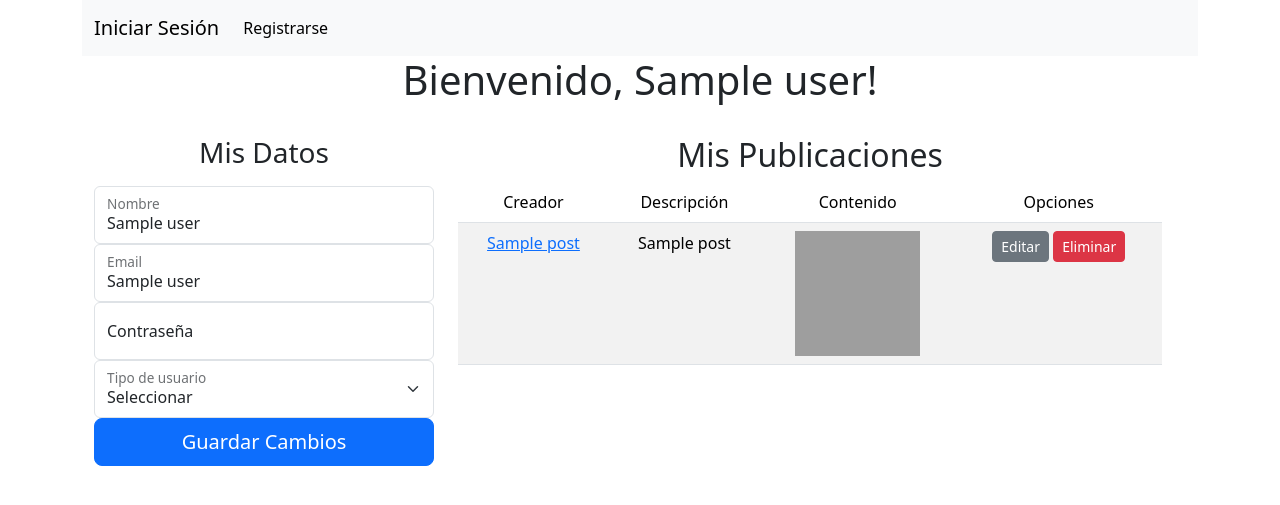
After one commit to Glitch-art/Red-Social-Universitaria, a Flask app: page /profile/1 in a window 1280 px wide. The commit adds this page. Shown: the top 505 px of the page. Run offline with Flask 2, Linux system fonts and the light colour scheme; a user stored in the database is signed in; a database or web service that is not in the repository returns one stand-in record (values such as "Sample title"); grey boxes are pictures that could not be loaded.

Commit message:
/login reparado, /home actualizado con posts y crear_posts, /edita_user agregado, /profile/<id> agregado. Rutas de posts agregadas, posibilidad de subir archivos. ModelUser modificado. User.py extendido. home.html ahora es el muro.

```diff
--- a/src/app.py
+++ b/src/app.py
@@ -1,7 +1,9 @@
 from flask import Flask, render_template, request, redirect, url_for, flash
 from config import *
-from flask_login import LoginManager, login_user, logout_user, login_required
+from flask_login import LoginManager, current_user, login_user, logout_user, login_required
 from datetime import datetime
+from werkzeug.utils import secure_filename
+import os
 
 from models.ModelUser import ModelUser
 from models.entities.User import User
@@ -16,11 +18,43 @@ login_manager_app = LoginManager(app)
 def load_user(id):
     return ModelUser.get_by_id(con_bd, id)
 
+# Constantes
+
+ALLOWED_EXTENSIONS = {'png', 'jpg', 'jpeg', 'gif' 'mp4'}
+
+# --------------------------------------------------
+# Rutas de la aplicación
+# --------------------------------------------------
+
+# Root
+
 @app.route('/')
 def index():
     crearTablaUsers()
     crearTablaProductos()
     return redirect(url_for('login'))
+
+# Home
+
+@app.route('/home')
+@login_required
+def home():
+    cursor = con_bd.cursor()
+    sql = """
+        SELECT posts.*, users.name
+        FROM posts
+        JOIN users
+        ON posts.user_id = users.id
+        ORDER BY posts.id DESC
+    """
+    cursor.execute(sql)
+    posts = cursor.fetchall()
+    data = {
+        "posts": posts
+    }
+    return render_template('home.html', data=data)
+
+# Users
 
 @app.route('/login', methods=['GET', 'POST'])
 def login():
@@ -28,8 +62,9 @@ def login():
     if request.method == 'POST':
         # print(request.form['email'])
         # print(request.form['password'])
-        user = User(0, request.form['email'], request.form['password'])
-        logged_user = ModelUser.login(con_bd, user)
+        email = request.form['email']
+        password = request.form['password']
+        logged_user = ModelUser.login(con_bd, email, password)
         if logged_user != None:
             if logged_user.password:
                 login_user(logged_user)
@@ -61,16 +96,16 @@ def add_user():
     if email and password and name and type_user:
         try:
             sql = """
-            INSERT INTO
-            users (
-                email,
-                password,
-                name,
-                type_user,
-                created_at
-            )
-            VALUES
-            ( %s, %s, %s, %s, %s);
+                INSERT INTO
+                users (
+                    email,
+                    password,
+                    name,
+                    type_user,
+                    created_at
+                )
+                VALUES
+                ( %s, %s, %s, %s, %s);
             """
             cursor.execute(sql,(email, password, name, type_user, now))
             con_bd.commit()
@@ -82,47 +117,106 @@ def add_user():
         flash('Error Al Registrar El Usuario', 'danger')
     return redirect(request.referrer)
 
-@app.route('/registrarProducto', methods=['POST'])
-def registrarProducto():
-    crearTablaProductos()
+@app.route('/editar_user/<int:id>')
+def editar_user(id):
     cursor = con_bd.cursor()
     form = request.form
-    nombreProducto = form['nombreProducto']
-    valorProducto = form['valorProducto']
-    cantidadProducto = form['cantidadProducto']
-    if nombreProducto and valorProducto and cantidadProducto:
+    email = form['email']
+    password = User.passwordHash(form['password'])
+    name = form['name']
+    type_user = form['type_user']
+    now = datetime.now()
+    if email and password and name and type_user:
         sql = """
-        INSERT INTO
-        productos (
-            nombreProducto,
-            valorProducto,
-            cantidadProducto
-        )
-        VALUES
-        ( %s, %s, %s);
+            UPDATE users
+            SET email = %s, password = %s, name = %s, type_user = %s, updated_at = %s
+            WHERE id = %s
         """
-        cursor.execute(sql,(nombreProducto, valorProducto, cantidadProducto))
+        cursor.execute(sql, (email, password, name, type_user, now, id))
         con_bd.commit()
-        flash('Producto Guardado Correctamente', 'info')
+        flash('Usuario Editado Correctamente', 'info')
         return redirect(url_for('home'))
     else:
-        flash('Error Al Guardar El Producto', 'danger')
-        return "Error"
+        flash('Error Al Editar El Usuario', 'danger')
+    return redirect(request.referrer)
 
-@app.route('/home')
-@login_required
-def home():
-    cursor = con_bd.cursor()
-    sql = "SELECT * FROM productos ORDER BY id DESC"
-    cursor.execute(sql)
-    productosRegistrados = cursor.fetchall()
-    return render_template('home.html', productos = productosRegistrados)
 
 @app.route('/logout')
 def logout():
     logout_user()
     flash("Sesión cerrada correctamente", "success")
     return redirect(url_for('login'))
+
+@app.route('/profile/<int:id>')
+@login_required
+def profile(id):
+    createPostsTable()
+    cursor = con_bd.cursor()
+    sql = """
+        SELECT posts.*, users.name
+        FROM posts
+        JOIN users
+        ON posts.user_id = users.id
+        WHERE posts.user_id = %s
+        ORDER BY posts.id DESC
+    """
+    cursor.execute(sql, (id,))
+    posts = cursor.fetchall()
+
+    is_my_profile = id == current_user.id
+    data = {
+        'posts':posts,
+        'is_my_profile': is_my_profile
+    }
+    return render_template('profile.html', data = data)
+
+# Posts
+
+@app.route('/create_post', methods=['POST'])
+def create_post():
+    createPostsTable()
+    cursor = con_bd.cursor()
+    form = request.form
+    description = form['description']
+    content = request.files['content']
+    user_id = current_user.id
+    now = datetime.now()
+
+    filename = secure_filename(content.filename)
+    # debugger
+    if content and user_id and allowed_file(filename):
+        base_path = os.path.dirname(__file__)
+        short_date = now.strftime("%Y%m%d")
+        filename_complete = f"{short_date}_{str(current_user.id)}_{filename}"
+        content_route = os.path.join(base_path, app.config['UPLOAD_FOLDER'], filename_complete)
+        try:
+            content.save(content_route)
+            sql = """
+                INSERT INTO
+                posts (
+                    user_id,
+                    description,
+                    content,
+                    created_at
+                )
+                VALUES
+                ( %s, %s, %s, %s);
+            """
+            cursor.execute(sql,(user_id, description, filename_complete, now))
+            con_bd.commit()
+            flash('Post Creado Correctamente', 'success')
+            return redirect(url_for('home'))
+        except Exception as e:
+            flash('Error Al Crear El Post: ' + str(e), 'danger')
+    else:
+        flash('Error Al Crear El Post', 'danger')
+    return redirect(request.referrer)
+
+def allowed_file(file):
+    file = file.split('.')
+    if file[1] in ALLOWED_EXTENSIONS:
+        return True
+    return False
 
 @app.route('/editar_producto/<int:id>', methods=['POST'])
 def editar(id):
@@ -153,6 +247,8 @@ def eliminar(id):
    con_bd.commit()
    flash('Producto Eliminado Correctamente', 'info')
    return redirect(url_for('home'))
+
+# Crear Tablas
 
 def crearTablaUsers():
     cursor = con_bd.cursor()
@@ -206,7 +302,7 @@ def createPostsTable():
         CREATE TABLE IF NOT EXISTS posts(
         id serial NOT NULL,
         user_id integer NOT NULL,
-        description character varying(255),
+        description text,
         content text,
         created_at timestamp without time zone,
         updated_at timestamp without time zone,
--- a/src/config.py
+++ b/src/config.py
@@ -2,6 +2,7 @@ from psycopg2 import connect
 
 class Config:
     SECRET_KEY = 'B!1w8NAt1T^%kvhUI*S^'
+    UPLOAD_FOLDER = 'static/uploads'
 
 class DevelopmentConfig(Config):
     DEBUG = True
--- a/src/models/entities/User.py
+++ b/src/models/entities/User.py
@@ -3,10 +3,14 @@ from flask_login import UserMixin
 
 class User(UserMixin):
 
-    def __init__(self, id, email, password) -> None:
+    def __init__(self, id, email, password, name, type_user, created_at, updated_at) -> None:
         self.id = id
         self.email = email
         self.password = password
+        self.name = name
+        self.type_user = type_user
+        self.created_at = created_at
+        self.updated_at = updated_at
 
     @classmethod
     def check_password(self, hashed_password, password):
--- /dev/null
+++ b/src/templates/profile.html
@@ -0,0 +1,77 @@
+{% extends './layout.html' %}
+
+{% block titulo %}{{ current_user.name }}{% endblock %}
+
+{% block body %}
+<h1>Bienvenido, {{ current_user.name }}!</h1>
+<div class="container pt-4">
+    <div class="row">
+        <div class="row">
+            {% if data.is_my_profile %}
+                <div class="col-md-4">
+                    <main class="form-signin w-100 m-auto">
+                        <form action="/editar_user/{{current_user.id}}" method="POST" id="formulario">
+                            <h1 class="h3 mb-3 fw-normal">Mis Datos</h1>
+                            {% include "partials/flash.html" %}
+                            <div class="form-floating">
+                                    <input type="text" class="form-control" name="name" placeholder="name" value="{{ current_user.name }}">
+                                    <label for="floatingInput">Nombre</label>
+                            </div>
+                            <div class="form-floating">
+                                    <input type="email" class="form-control" id="floatingInput" name="email" placeholder="name@example.com" value="{{ current_user.email }}">
+                                    <label for="floatingInput">Email</label>
+                            </div>
+                            <div class="form-floating">
+                                    <input type="password" class="form-control" id="floatingPassword" name="password" placeholder="Contraseña">
+                                    <label for="floatingPassword">Contraseña</label>
+                            </div>
+                            <div class="form-floating">
+                                <select class="form-select" name="type_user" aria-label="Tipo de usuario">
+                                    <option value="">Seleccionar</option>
+                                    <option value="student" {% if current_user.type_user == 'student' %}selected{% endif %}>Estudiante</option>
+                                    <option value="teacher" {% if current_user.type_user == 'teacher' %}selected{% endif %}>Profesor</option>
+                                </select>
+                                <label for="floatingSelect">Tipo de usuario</label>
+                            </div>
+                            <button id="btn" class="w-100 btn btn-lg btn-primary" type="submit">Guardar Cambios</button>
+                        </form>
+                    </main>
+                </div>
+            {% endif %}
+
+
+            <!-- TODO Mejorar visualizacion de las publicaciones -->
+            {% if data.is_my_profile %}
+            <div class="col-md-8">
+            {% else %}
+            <div class="col-md-12">
+            {% endif %}
+                <h2>Mis Publicaciones</h2>
+                <table class="table table-striped">
+                    <thead>
+                        <td>Creador</td>
+                        <td>Descripción</td>
+                        <td>Contenido</td>
+                        <td>Opciones</td>
+                    </thead>
+                    <tbody>
+                        {% for post in data.posts %}
+                        <tr>
+                            <td id="tabla_user_id{{post[0]}}"><a href="{{ url_for('profile', id=post[1]) }}">{{ post[6] }}</a></td>
+                            <td id="tabla_description{{post[0]}}">{{ post[2] }}</td>
+                            <td id="tabla_content{{post[0]}}">
+                                <img src="{{ url_for( 'static', filename='uploads/' + post[3] ) }}" alt="Imagen" width="125px" height="125px">
+                            </td>
+                            <td>
+                                <a class="btn btn-secondary btn-sm" onclick="obtenerDatos('{{post[0]}}')">Editar</a>
+                                <a class="btn btn-danger btn-delete btn-sm" href="/eliminar_post/{{post[0]}}">Eliminar</a>
+                            </td>
+                        </tr>
+                        {% endfor %}
+                    </tbody>
+                </table>
+            </div>
+        </div>
+    </div>
+</div>
+{% endblock %}
```
Also changed, not shown: src/models/ModelUser.py (+11 -7 lines), src/templates/home.html (+19 -28 lines), src/static/uploads/20230422_1_cheems_gorrito_de_rana.jpg (added), 1 other file.
